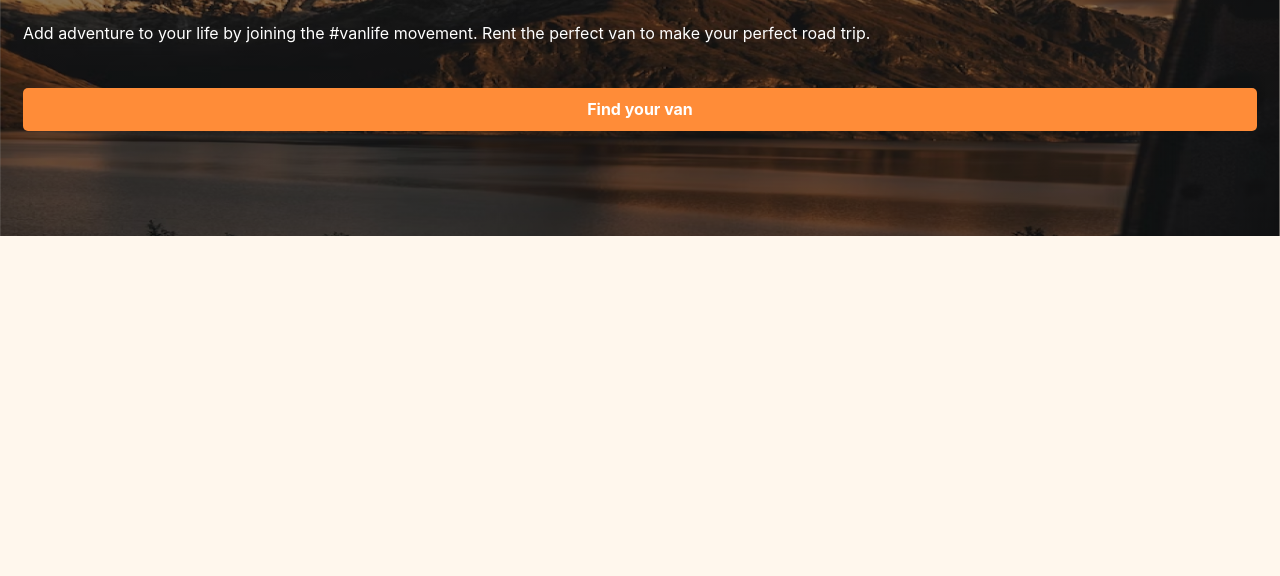
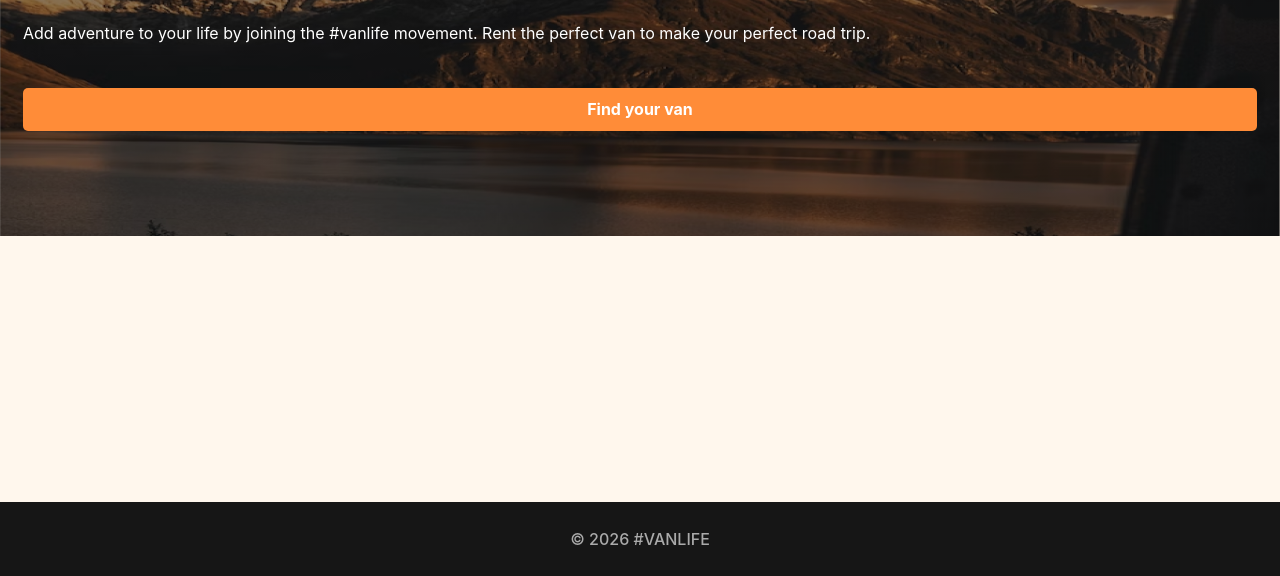
Before and after one commit to munyuaW/van-life, a React app: page / in a window 1280 px wide. Shown: the part 224-800 px from the top of the page. Built offline with nearby package versions, Linux system fonts and the light colour scheme; what miragejs would draw is missing.

Commit message:
add the footer

```diff
--- /dev/null
+++ b/components/Footer.jsx
@@ -0,0 +1,7 @@
+import React from "react";
+
+function Footer() {
+  return <footer>&#169; 2026 #VANLIFE</footer>;
+}
+
+export default Footer;
--- a/components/Layout.jsx
+++ b/components/Layout.jsx
@@ -1,13 +1,17 @@
 import React from "react";
 import Header from "./Header";
 import { Outlet } from "react-router-dom";
+import Footer from "./Footer";
 
 function Layout() {
   return (
-    <>
+    <div className="site-wrapper">
       <Header />
-      <Outlet />
-    </>
+      <main>
+        <Outlet />
+      </main>
+      <Footer />
+    </div>
   );
 }
 
--- a/index.css
+++ b/index.css
@@ -17,6 +17,12 @@ body::-webkit-scrollbar {
 body {
     -ms-overflow-style: none;
     scrollbar-width: none;
+}
+
+.site-wrapper {
+    min-height: 100vh;
+    display: flex;
+    flex-direction: column;
 }
 
 header {
@@ -44,6 +50,22 @@ header a {
 header a:hover {
     color: #161616;
     text-decoration: underline;
+}
+
+main {
+    margin-bottom: 84px;
+}
+
+footer {
+    background-color: #161616;
+    color: #AAAAAA;
+    height: 74px;
+    display: flex;
+    flex-shrink: 0;
+    justify-content: center;
+    align-items: center;
+    margin-top: auto;
+    font-weight: 500;
 }
 
 .link-button {
```
